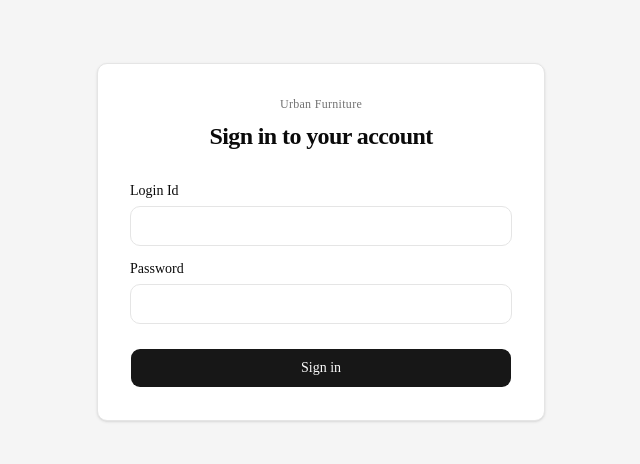
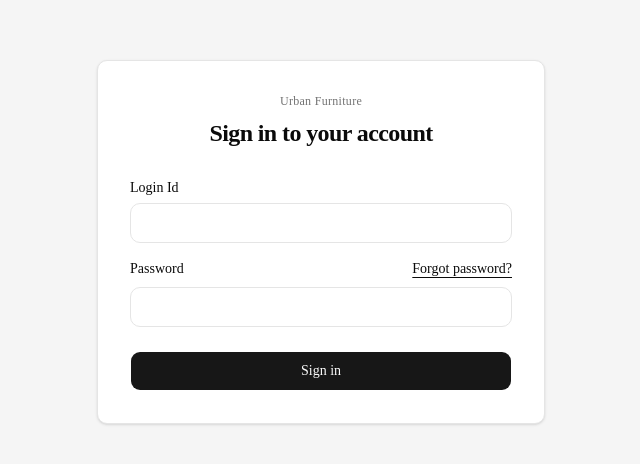
Before and after one commit to dipesh4036/urban-furniture-accounting-system, a Next.js app in the folder frontend/: page /login in a window 1280 px wide. Shown: the part 158-622 px from the top of the page, without its empty margins (319-959 px from the left). Built offline with nearby package versions, Linux system fonts and the light colour scheme; no server answers.

Commit message:
feat(auth): frontend forgot-password and reset-password pages-2

```diff
--- a/frontend/src/app/(auth)/login/page.tsx
+++ b/frontend/src/app/(auth)/login/page.tsx
@@ -1,6 +1,7 @@
 "use client";
 
 import { zodResolver } from "@hookform/resolvers/zod";
+import Link from "next/link";
 import { useRouter } from "next/navigation";
 import { useForm } from "react-hook-form";
 import { toast } from "sonner";
@@ -52,7 +53,12 @@
         </div>
 
         <div className="flex flex-col gap-2">
-          <Label htmlFor="password">Password</Label>
+          <div className="flex items-center justify-between">
+            <Label htmlFor="password">Password</Label>
+            <Link href="/forgot-password" className="text-sm font-medium underline underline-offset-4">
+              Forgot password?
+            </Link>
+          </div>
           <Input
             id="password"
             type="password"
```
